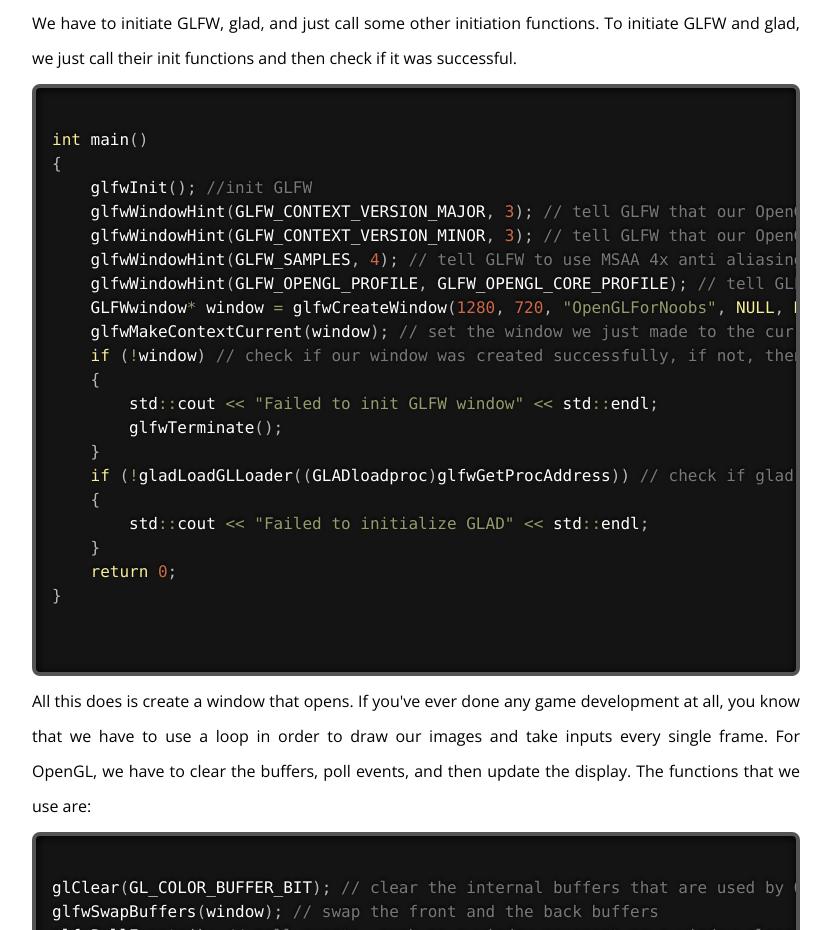
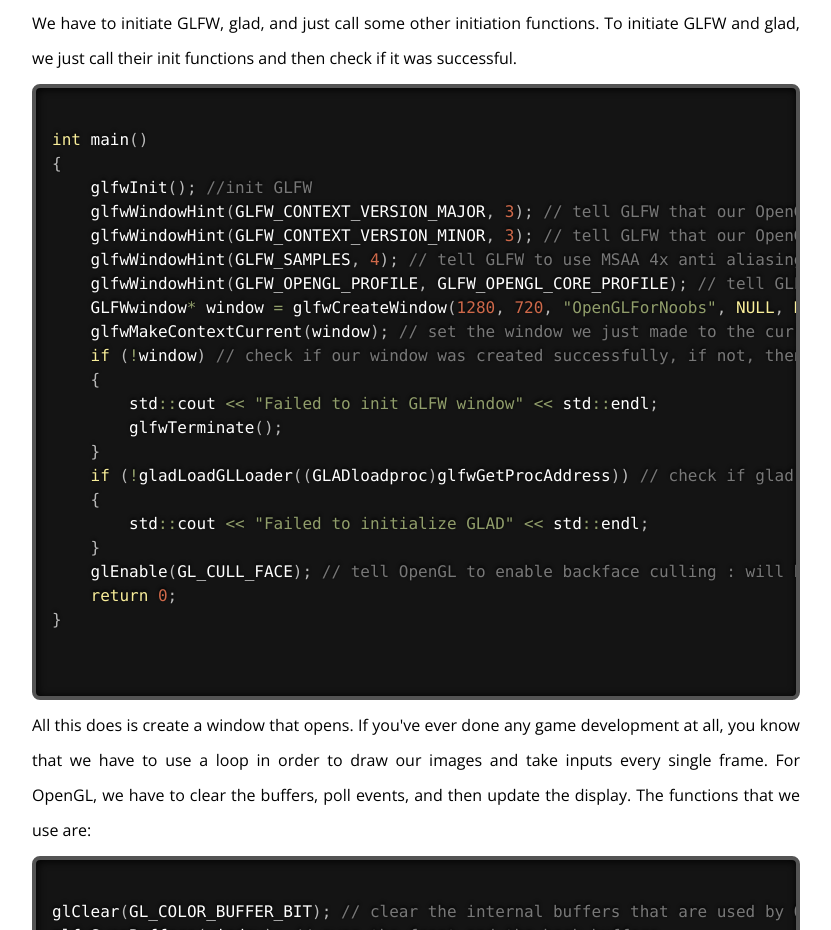
Before and after one commit to stevenning203/OpenGLForNoobs, a plain HTML site: page hello_world.html in a window 1280 px wide. Shown: the part 1021-1951 px from the top of the page, without its empty margins (224-1055 px from the left). Drawn offline with nearby package versions, Linux system fonts and the light colour scheme.

Commit message:
Added backface culling to init and comment

```diff
--- a/hello_world.html
+++ b/hello_world.html
@@ -88,6 +88,7 @@ int main()
 	{
 		std::cout << "Failed to initialize GLAD" << std::endl;
     }
+    glEnable(GL_CULL_FACE); // tell OpenGL to enable backface culling : will be covered later
     return 0;
 }
                     </code>
```
